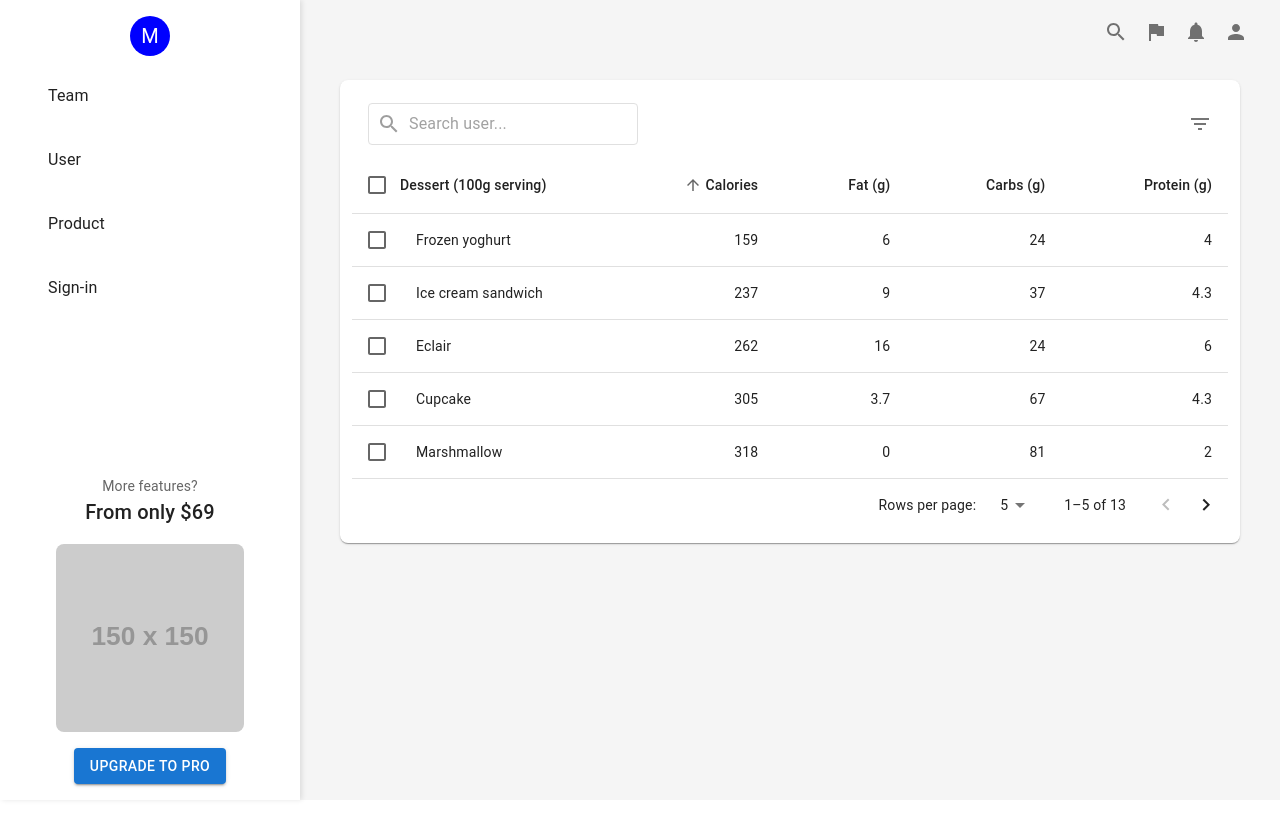
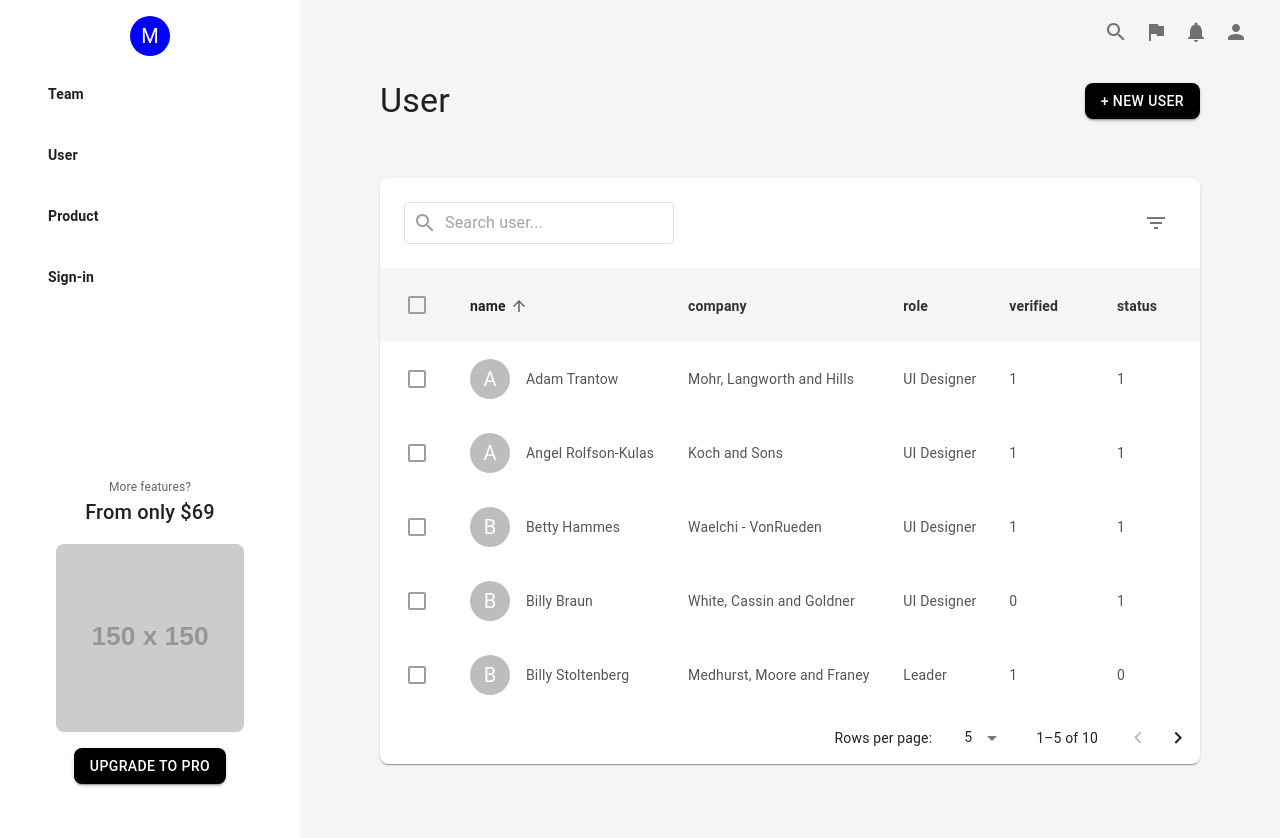
Before and after one commit to nitileo/Practice-MUI, a React (Vite) app: page / in a window 1280 px wide. Shown: the top 838 px of the page. Before the commit the page ends 800 px from the top, so only its background shows below. Built offline with nearby package versions, Linux system fonts and the light colour scheme.

Commit message:
Update_Global_style

```diff
--- a/src/Components/Header.jsx
+++ b/src/Components/Header.jsx
@@ -18,7 +18,7 @@ const Header = () => {
             sx={{
               backgroundColor: "transparent",
               boxShadow: "none",
-              alignItems:"flex-end"
+              alignItems:"flex-end",
             }}
           >
             <Toolbar>
--- a/src/Components/Sidebar.jsx
+++ b/src/Components/Sidebar.jsx
@@ -14,17 +14,16 @@ const Sidebar = () => {
   return (
     <Box
       sx={{
-        width: "300px", // Fixed width
-        height: "100vh", // Full viewport height
-        position: "fixed", // Fixed position
+        width: "300px",
+        height: "100vh",
+        position: "fixed",
         top: 0,
         left: 0,
         display: "flex",
         flexDirection: "column",
-        backgroundColor: "#fff", // Background color
-        boxShadow: "2px 0 5px rgba(0, 0, 0, 0.1)", // Subtle shadow for better separation
+        backgroundColor: "#fff",
         padding: "16px",
-        zIndex: 1200, // Ensures it stays on top of other elements
+        zIndex: 1200,
       }}
     >
       <Link to="/">
@@ -75,7 +74,7 @@ const Sidebar = () => {
           alt="Feature graphic"
           sx={{ width: "70%", mt: 2, borderRadius: 2, marginX: "auto" }}
         />
-        <Button variant="contained" color="primary" sx={{ mt: 2 }}>
+        <Button variant="contained" sx={{ mt: 2 }}>
           Upgrade to Pro
         </Button>
       </Box>
--- /dev/null
+++ b/src/data/data.js
@@ -0,0 +1,164 @@
+export const products = [
+    {
+      name: "Nike Air Force 1 NDESTRUKT",
+      price: "$35.17",
+      image: "https://via.placeholder.com/150",
+      label: "SALE",
+      colors: ["green"],
+    },
+    {
+      name: "Nike Space Hippie 04",
+      price: "$57.22",
+      image: "https://via.placeholder.com/150",
+      colors: ["black"],
+    },
+    {
+      name: "Nike Air Zoom Pegasus 37 A.I.R. Chaz Bear",
+      price: "$64.78",
+      oldPrice: "$64.78",
+      image: "https://via.placeholder.com/150",
+      label: "SALE",
+      colors: ["pink"],
+    },
+    {
+      name: "Nike Blazer Low 77 Vintage",
+      price: "$50.79",
+      image: "https://via.placeholder.com/150",
+      label: "NEW",
+      colors: ["blue", "black"],
+    },
+    {
+      name: "Nike Blazer Low 77 Vintage",
+      price: "$50.79",
+      image: "https://via.placeholder.com/150",
+      label: "NEW",
+      colors: ["blue", "black"],
+    },
+    {
+      name: "Nike Blazer Low 77 Vintage",
+      price: "$50.79",
+      image: "https://via.placeholder.com/150",
+      label: "NEW",
+      colors: ["blue", "black"],
+    },
+    {
+      name: "Nike Blazer Low 77 Vintage",
+      price: "$50.79",
+      image: "https://via.placeholder.com/150",
+      label: "NEW",
+      colors: ["blue", "black"],
+    },
+    {
+      name: "Nike Blazer Low 77 Vintage",
+      price: "$50.79",
+      image: "https://via.placeholder.com/150",
+      label: "NEW",
+      colors: ["blue", "black"],
+    },
+    {
+      name: "Nike Blazer Low 77 Vintage",
+      price: "$50.79",
+      image: "https://via.placeholder.com/150",
+      label: "NEW",
+      colors: ["blue", "black"],
+    },
+  ];
+
+  function createData(id, name, company, role, verified, status) {
+    return {
+      id,
+      name,
+      company,
+      role,
+      verified,
+      status,
+    };
+  }
+
+  export const rows = [
+    createData(
+      1,
+      "Adam Trantow",
+      "Mohr, Langworth and Hills",
+      "UI Designer",
+      1,
+      1
+    ),
+    createData(2, "Angel Rolfson-Kulas", "Koch and Sons", "UI Designer", 1, 1),
+    createData(3, "Betty Hammes", "Waelchi - VonRueden", "UI Designer", 1, 1),
+    createData(
+      4,
+      "Billy Braun",
+      "White, Cassin and Goldner",
+      "UI Designer",
+      0,
+      1
+    ),
+    createData(
+      5,
+      "Billy Stoltenberg",
+      "Medhurst, Moore and Franey",
+      "Leader",
+      1,
+      0
+    ),
+    createData(
+      6,
+      "Brandon Von",
+      "Mitchell, Volkman and Prosacco",
+      "	UI Designer",
+      1,
+      1
+    ),
+    createData(
+      7,
+      "Brian Jacobs",
+      "Howe - Anderson",
+      "Full Stack Developer",
+      1,
+      1
+    ),
+    createData(8, "Charlene Krajcik", "Schmidt LLC", "UI Designer", 1, 0),
+    createData(9, "Cheryl Romaguera", "Weimann LLC", "UI Designer", 0, 1),
+    createData(
+      10,
+      "Dr. Guadalupe Rath",
+      "Spencer, Raynor and Langosh",
+      "UI/UX Designer",
+      1,
+      0
+    ),
+  ];
+
+  export const headCells = [
+    {
+      id: "name",
+      numeric: false,
+      disablePadding: true,
+      label: "name",
+    },
+    {
+      id: "company",
+      numeric: true,
+      disablePadding: false,
+      label: "company",
+    },
+    {
+      id: "role",
+      numeric: true,
+      disablePadding: false,
+      label: "role",
+    },
+    {
+      id: "verified",
+      numeric: true,
+      disablePadding: false,
+      label: "verified",
+    },
+    {
+      id: "status",
+      numeric: true,
+      disablePadding: false,
+      label: "status",
+    },
+  ];
--- a/src/main.jsx
+++ b/src/main.jsx
@@ -2,11 +2,14 @@ import { StrictMode } from "react";
 import { createRoot } from "react-dom/client";
 import "./index.css";
 import App from "./App.jsx";
-import { CssBaseline } from "@mui/material";
+import { CssBaseline, ThemeProvider } from "@mui/material";
+import theme from "./theme/globalTheme.js";
 
 createRoot(document.getElementById("root")).render(
   <>
+  <ThemeProvider theme={theme}>
     <CssBaseline />
     <App />
+    </ThemeProvider>
   </>
 );
--- a/src/pages/User.jsx
+++ b/src/pages/User.jsx
@@ -1,53 +1,27 @@
-import PropTypes from 'prop-types';
-import { alpha } from '@mui/material/styles';
-import Box from '@mui/material/Box';
-import Table from '@mui/material/Table';
-import TableBody from '@mui/material/TableBody';
-import TableCell from '@mui/material/TableCell';
-import TableContainer from '@mui/material/TableContainer';
-import TableHead from '@mui/material/TableHead';
-import TablePagination from '@mui/material/TablePagination';
-import TableRow from '@mui/material/TableRow';
-import TableSortLabel from '@mui/material/TableSortLabel';
-import Toolbar from '@mui/material/Toolbar';
-import Typography from '@mui/material/Typography';
-import Paper from '@mui/material/Paper';
-import Checkbox from '@mui/material/Checkbox';
-import IconButton from '@mui/material/IconButton';
-import Tooltip from '@mui/material/Tooltip';
-import DeleteIcon from '@mui/icons-material/Delete';
-import FilterListIcon from '@mui/icons-material/FilterList';
-import { visuallyHidden } from '@mui/utils';
-import { useMemo, useState } from 'react';
-import { Button, Input, InputAdornment } from '@mui/material';
-import { Search } from '@mui/icons-material';
-
-function createData(id, name, calories, fat, carbs, protein) {
-  return {
-    id,
-    name,
-    calories,
-    fat,
-    carbs,
-    protein,
-  };
-}
-
-const rows = [
-  createData(1, 'Cupcake', 305, 3.7, 67, 4.3),
-  createData(2, 'Donut', 452, 25.0, 51, 4.9),
-  createData(3, 'Eclair', 262, 16.0, 24, 6.0),
-  createData(4, 'Frozen yoghurt', 159, 6.0, 24, 4.0),
-  createData(5, 'Gingerbread', 356, 16.0, 49, 3.9),
-  createData(6, 'Honeycomb', 408, 3.2, 87, 6.5),
-  createData(7, 'Ice cream sandwich', 237, 9.0, 37, 4.3),
-  createData(8, 'Jelly Bean', 375, 0.0, 94, 0.0),
-  createData(9, 'KitKat', 518, 26.0, 65, 7.0),
-  createData(10, 'Lollipop', 392, 0.2, 98, 0.0),
-  createData(11, 'Marshmallow', 318, 0, 81, 2.0),
-  createData(12, 'Nougat', 360, 19.0, 9, 37.0),
-  createData(13, 'Oreo', 437, 18.0, 63, 4.0),
-];
+import PropTypes from "prop-types";
+import { alpha } from "@mui/material/styles";
+import Box from "@mui/material/Box";
+import Table from "@mui/material/Table";
+import TableBody from "@mui/material/TableBody";
+import TableCell from "@mui/material/TableCell";
+import TableContainer from "@mui/material/TableContainer";
+import TableHead from "@mui/material/TableHead";
+import TablePagination from "@mui/material/TablePagination";
+import TableRow from "@mui/material/TableRow";
+import TableSortLabel from "@mui/material/TableSortLabel";
+import Toolbar from "@mui/material/Toolbar";
+import Typography from "@mui/material/Typography";
+import Paper from "@mui/material/Paper";
+import Checkbox from "@mui/material/Checkbox";
+import IconButton from "@mui/material/IconButton";
+import Tooltip from "@mui/material/Tooltip";
+import DeleteIcon from "@mui/icons-material/Delete";
+import FilterListIcon from "@mui/icons-material/FilterList";
+import { visuallyHidden } from "@mui/utils";
+import { useMemo, useState } from "react";
+import { Avatar, Button, Input, InputAdornment } from "@mui/material";
+import { Search } from "@mui/icons-material";
+import { headCells, rows } from "../data/data";
 
 function descendingComparator(a, b, orderBy) {
   if (b[orderBy] < a[orderBy]) {
@@ -60,53 +34,26 @@ function descendingComparator(a, b, orderBy) {
 }
 
 function getComparator(order, orderBy) {
-  return order === 'desc'
+  return order === "desc"
     ? (a, b) => descendingComparator(a, b, orderBy)
     : (a, b) => -descendingComparator(a, b, orderBy);
 }
 
-const headCells = [
-  {
-    id: 'name',
-    numeric: false,
-    disablePadding: true,
-    label: 'Dessert (100g serving)',
-  },
-  {
-    id: 'calories',
-    numeric: true,
-    disablePadding: false,
-    label: 'Calories',
-  },
-  {
-    id: 'fat',
-    numeric: true,
-    disablePadding: false,
-    label: 'Fat (g)',
-  },
-  {
-    id: 'carbs',
-    numeric: true,
-    disablePadding: false,
-    label: 'Carbs (g)',
-  },
-  {
-    id: 'protein',
-    numeric: true,
-    disablePadding: false,
-    label: 'Protein (g)',
-  },
-];
-
 function EnhancedTableHead(props) {
-  const { onSelectAllClick, order, orderBy, numSelected, rowCount, onRequestSort } =
-    props;
+  const {
+    onSelectAllClick,
+    order,
+    orderBy,
+    numSelected,
+    rowCount,
+    onRequestSort,
+  } = props;
   const createSortHandler = (property) => (event) => {
     onRequestSort(event, property);
   };
 
   return (
-    <TableHead>
+    <TableHead sx={{ backgroundColor: "lightgrey" }}>
       <TableRow>
         <TableCell padding="checkbox">
           <Checkbox
@@ -115,26 +62,25 @@ function EnhancedTableHead(props) {
             checked={rowCount > 0 && numSelected === rowCount}
             onChange={onSelectAllClick}
             inputProps={{
-              'aria-label': 'select all desserts',
+              "aria-label": "select all desserts",
             }}
           />
         </TableCell>
         {headCells.map((headCell) => (
           <TableCell
             key={headCell.id}
-            align={headCell.numeric ? 'right' : 'left'}
-            padding={headCell.disablePadding ? 'none' : 'normal'}
+            padding={headCell.disablePadding ? "none" : "normal"}
             sortDirection={orderBy === headCell.id ? order : false}
           >
             <TableSortLabel
               active={orderBy === headCell.id}
-              direction={orderBy === headCell.id ? order : 'asc'}
+              direction={orderBy === headCell.id ? order : "asc"}
               onClick={createSortHandler(headCell.id)}
             >
               {headCell.label}
               {orderBy === headCell.id ? (
                 <Box component="span" sx={visuallyHidden}>
-                  {order === 'desc' ? 'sorted descending' : 'sorted ascending'}
+                  {order === "desc" ? "sorted descending" : "sorted ascending"}
                 </Box>
               ) : null}
             </TableSortLabel>
@@ -145,35 +91,28 @@ function EnhancedTableHead(props) {
   );
 }
 
-EnhancedTableHead.propTypes = {
-  numSelected: PropTypes.number.isRequired,
-  onRequestSort: PropTypes.func.isRequired,
-  onSelectAllClick: PropTypes.func.isRequired,
-  order: PropTypes.oneOf(['asc', 'desc']).isRequired,
-  orderBy: PropTypes.string.isRequired,
-  rowCount: PropTypes.number.isRequired,
-};
-
 function EnhancedTableToolbar(props) {
   const { numSelected } = props;
   return (
     <Toolbar
       sx={[
         {
-          pl: { sm: 2 },
-          pr: { xs: 1, sm: 1 },
-          display:"flex",
-          justifyContent:"space-between"
+          padding: "24px",
+          display: "flex",
+          justifyContent: "space-between",
         },
         numSelected > 0 && {
           bgcolor: (theme) =>
-            alpha(theme.palette.primary.main, theme.palette.action.activatedOpacity),
+            alpha(
+              theme.palette.primary.main,
+              theme.palette.action.activatedOpacity
+            ),
         },
       ]}
     >
       {numSelected > 0 ? (
         <Typography
-          sx={{ flex: '1 1 100%' }}
+          sx={{ flex: "1 1 100%" }}
           color="inherit"
           variant="subtitle1"
           component="div"
@@ -185,16 +124,15 @@ function EnhancedTableToolbar(props) {
           placeholder="Search user..."
           startAdornment={
             <InputAdornment position="start">
-            <Search style={{ color: '#9e9e9e' }} />
+              <Search style={{ color: "#9e9e9e" }} />
             </InputAdornment>
           }
-
           disableUnderline
           style={{
-          border: '1px solid #e0e0e0',
-          borderRadius: '4px',
-          padding: '4px 8px',
-          background: '#fff',
+            border: "1px solid #e0e0e0",
+            borderRadius: "4px",
+            padding: "4px 8px",
+            background: "#fff",
           }}
         />
       )}
@@ -220,16 +158,16 @@ EnhancedTableToolbar.propTypes = {
 };
 
 export default function EnhancedTable() {
-  const [order, setOrder] = useState('asc');
-  const [orderBy, setOrderBy] = useState('calories');
+  const [order, setOrder] = useState("asc");
+  const [orderBy, setOrderBy] = useState("name");
   const [selected, setSelected] = useState([]);
   const [page, setPage] = useState(0);
   const [dense, setDense] = useState(false);
   const [rowsPerPage, setRowsPerPage] = useState(5);
 
   const handleRequestSort = (event, property) => {
-    const isAsc = orderBy === property && order === 'asc';
-    setOrder(isAsc ? 'desc' : 'asc');
+    const isAsc = orderBy === property && order === "asc";
+    setOrder(isAsc ? "desc" : "asc");
     setOrderBy(property);
   };
 
@@ -255,7 +193,7 @@ export default function EnhancedTable() {
     } else if (selectedIndex > 0) {
       newSelected = newSelected.concat(
         selected.slice(0, selectedIndex),
-        selected.slice(selectedIndex + 1),
+        selected.slice(selectedIndex + 1)
       );
     }
     setSelected(newSelected);
@@ -278,20 +216,28 @@ export default function EnhancedTable() {
       [...rows]
         .sort(getComparator(order, orderBy))
         .slice(page * rowsPerPage, page * rowsPerPage + rowsPerPage),
-    [order, orderBy, page, rowsPerPage],
+    [order, orderBy, page, rowsPerPage]
   );
 
   return (
-    <>
+    <Box sx={{ width: "100%", paddingX: "40px", paddingY: "16px" }}>
+      <Box display="flex" alignItems="center" mb={5} sx={{ paddingX: "40px" }}>
+        <Typography variant="h4" flexGrow={1}>
+          User
+        </Typography>
+        <Button variant="contained" color="inherit">
+          + New user
+        </Button>
+      </Box>
 
-    <Box sx={{ width: '100%' ,padding:"16px 40px 64px 40px"}}>
-      <Paper sx={{ width: '100%', mb: 2,borderRadius:2,padding:"12px 12px"}}>
+      <Box sx={{ width: "100%", padding: "16px 40px 64px 40px" }}>
+        <Paper sx={{ width: "100%", mb: 2, borderRadius: 2 }}>
           <EnhancedTableToolbar numSelected={selected.length} />
           <TableContainer>
             <Table
               sx={{ minWidth: 750 }}
               aria-labelledby="tableTitle"
-            size={dense ? 'small' : 'medium'}
+              size={dense ? "small" : "medium"}
             >
               <EnhancedTableHead
                 numSelected={selected.length}
@@ -315,28 +261,30 @@ export default function EnhancedTable() {
                       tabIndex={-1}
                       key={row.id}
                       selected={isItemSelected}
-                    sx={{ cursor: 'pointer' }}
                     >
                       <TableCell padding="checkbox">
                         <Checkbox
                           color="primary"
                           checked={isItemSelected}
                           inputProps={{
-                          'aria-labelledby': labelId,
+                            "aria-labelledby": labelId,
                           }}
                         />
                       </TableCell>
-                    <TableCell
-                      component="th"
-                      id={labelId}
-                      scope="row"
+                      <TableCell component="th" id={labelId} scope="row">
+                        <Box
+                          display="flex"
+                          alignItems={"center"}
+                          sx={{ gap: 2 }}
                         >
+                          <Avatar>{row.name[0]}</Avatar>
                           {row.name}
+                        </Box>
                       </TableCell>
-                    <TableCell align="right" >{row.calories}</TableCell>
-                    <TableCell align="right" >{row.fat}</TableCell>
-                    <TableCell align="right" >{row.carbs}</TableCell>
-                    <TableCell align="right" >{row.protein}</TableCell>
+                      <TableCell>{row.company}</TableCell>
+                      <TableCell>{row.role}</TableCell>
+                      <TableCell>{row.verified}</TableCell>
+                      <TableCell>{row.status}</TableCell>
                     </TableRow>
                   );
                 })}
@@ -363,6 +311,6 @@ export default function EnhancedTable() {
           />
         </Paper>
       </Box>
-    </>
+    </Box>
   );
 }
--- /dev/null
+++ b/src/theme/globalTheme.js
@@ -0,0 +1,121 @@
+import { createTheme } from '@mui/material/styles';
+
+const theme = createTheme({
+  components: {
+    MuiTable: {
+      styleOverrides: {
+        root: {
+          borderSpacing: '0 8px',
+        },
+      },
+    },
+    MuiTableRow: {
+      styleOverrides: {
+        root: {
+          backgroundColor: '#fff',
+          '&:hover': {
+            backgroundColor: '#f5f5f5',
+          },
+        },
+      },
+    },
+    MuiTableCell: {
+      styleOverrides: {
+        root: {
+          borderBottom: 'none',
+          padding: '16px',
+          textAlign: "left"
+        },
+        head: {
+          backgroundColor: '#f5f5f5',
+          color: '#333',
+          fontWeight: 'bold',
+        },
+        body: {
+          color: '#555',
+        },
+      },
+    },
+    MuiCheckbox: {
+      styleOverrides: {
+        root: {
+          color: '#9e9e9e',
+          '&.Mui-checked': {
+            color: '#1976d2',
+          },
+        },
+      },
+    },
+    MuiButton: {
+      styleOverrides: {
+        contained: {
+          backgroundColor: 'black',
+          color: '#fff',
+        },
+        root:{
+            borderRadius:"8px"
+        }
+      },
+    },
+    MuiInputBase:{
+        styleOverrides:{
+            root:{
+                padding:"8px"
+            }
+        }
+    },
+    MuiCard: {
+        styleOverrides: {
+          root: {
+            width:"350px",
+            height:"100%",
+            borderRadius: "8px",
+            display: "flex",
+            flexDirection: "column",
+            justifyContent: "space-between",
+            overflow: "hidden",
+            position: "relative",
+            boxShadow: "0px 4px 10px rgba(0, 0, 0, 0.1)",
+            transition: "transform 0.3s, box-shadow 0.3s",
+            "&:hover": {
+              transform: "scale(1.03)",
+              boxShadow: "0px 8px 20px rgba(0, 0, 0, 0.2)",
+            },
+          },
+        },
+      },
+      MuiCardContent: {
+        styleOverrides: {
+          root: {
+            padding: "16px",
+          },
+        },
+      },
+      MuiTypography: {
+        styleOverrides: {
+          body1: {
+            fontWeight: "bold",
+            fontSize: "14px",
+          },
+          body2: {
+            fontSize: "12px",
+          },
+        },
+      },
+      MuiChip: {
+        styleOverrides: {
+          root: {
+            position: "absolute",
+            top: 8,
+            right: 8,
+            color: "#fff",
+          },
+          colorSecondary: {
+            backgroundColor: "#4caf50",
+          },
+        },
+      },
+  },
+});
+
+export default theme;
--- a/src/theme/header.js
+++ b/src/theme/header.js
@@ -1,12 +1,13 @@
 import { createTheme } from "@mui/material";
+
+
+//not use
 
 const theme = createTheme({
     components: {
-      // Name of the component
       MuiAppBar: {
         styleOverrides: {
           root: {
-            // Some CSS
             fontSize: '1rem',
             backgroundColor: 'gray',
             colors:"white",
--- a/src/theme/sideBar.js
+++ b/src/theme/sideBar.js
@@ -1,8 +1,9 @@
 import { createTheme } from "@mui/material";
+
+//not use
 
 const theme = createTheme({
     components: {
-      // Name of the component
       MuiBox: {
         styleOverrides: {
           root: {
```
Also changed, not shown: src/Components/ProductCard.jsx (+23 -23 lines), src/pages/Product.jsx (+1 -71 lines). Lines whose indentation alone changed are shown as unchanged.
